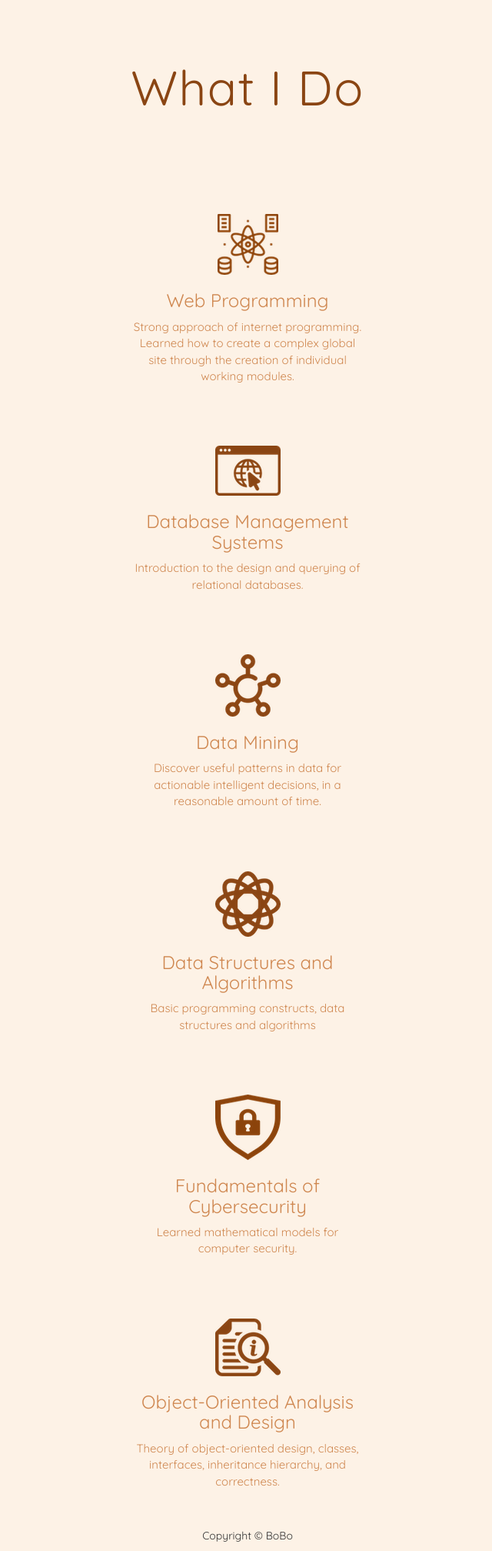
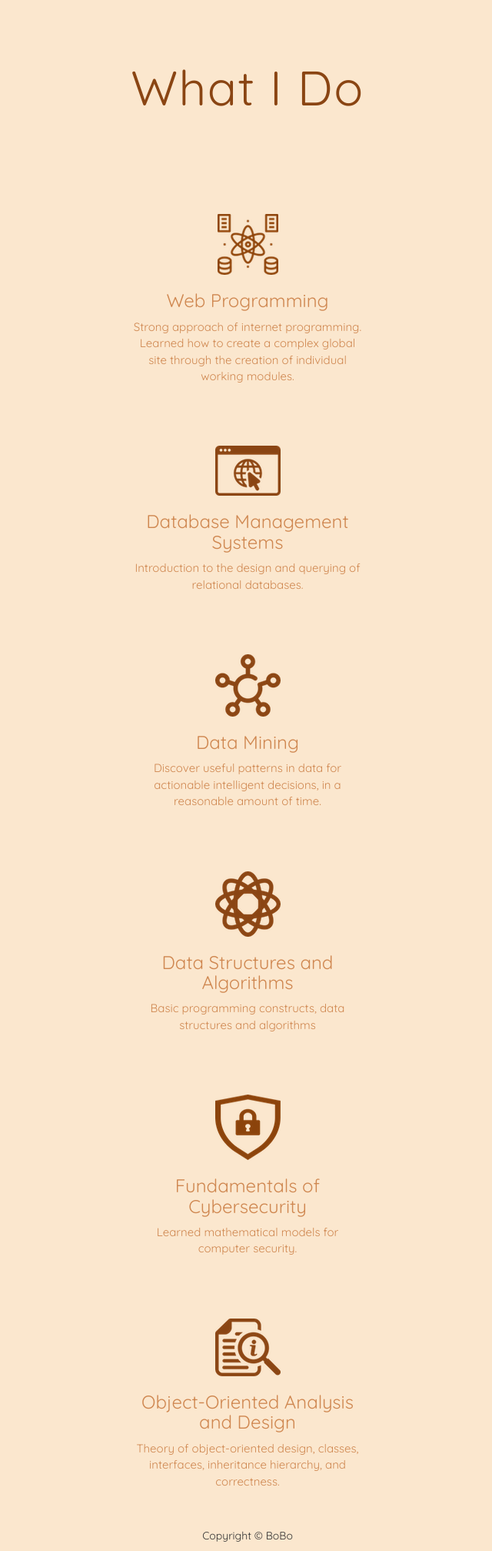
Before and after one commit to Boboboo/PersonalWebsite, a PHP site: page /what.php in a window 1280 px wide. Shown: the part 51-2066 px from the top of the page at 77% size, without its empty margins (318-958 px from the left). Run offline with PHP 8.4, Linux system fonts and the light colour scheme; some libraries are stand-ins or nearby versions.

Commit message:
revise design

```diff
--- a/aboutme.css
+++ b/aboutme.css
@@ -6,7 +6,7 @@ html{
 /*Background Image*/
 body{
     font-family: 'Quicksand', sans-serif;
-    background-color: rgba(7, 21, 43, 0.9);
+    background-color: #C67D32;
     background-attachment: fixed;
     background-size: cover;
     opacity: 40%;
--- a/contactme.php
+++ b/contactme.php
@@ -16,7 +16,7 @@
         }
 
         .jumbotron{
-            background-color:rgba(219, 166, 92, 0.5);
+            background-color:rgba(219, 166, 92, 0.8);
             text-align: center;
             letter-spacing: 1.5px;
             padding-top:80px;
--- a/styling.css
+++ b/styling.css
@@ -18,7 +18,7 @@ body{
     letter-spacing: 1.5px;
     padding: 10px;
     margin-top: 100px;
-    color:#f8d6ad;
+    color:#C67D32;
 }
 
 .blue{
--- a/what.css
+++ b/what.css
@@ -6,7 +6,7 @@ html{
 /*Background Image*/
 body{
     font-family: 'Quicksand', sans-serif;
-    background-color: rgba(238, 137, 14, 0.1);
+    background-color: rgba(238, 137, 14, 0.2);
     background-attachment: fixed;
     background-size: cover;
 }
```
